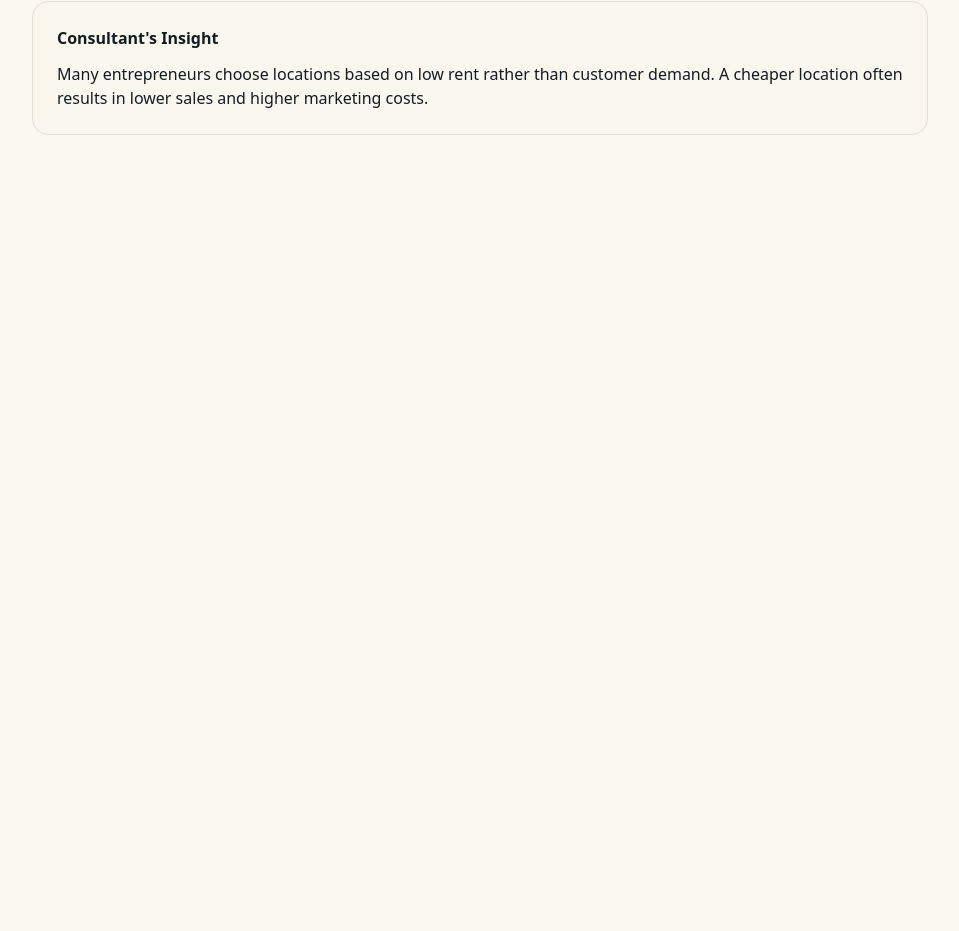
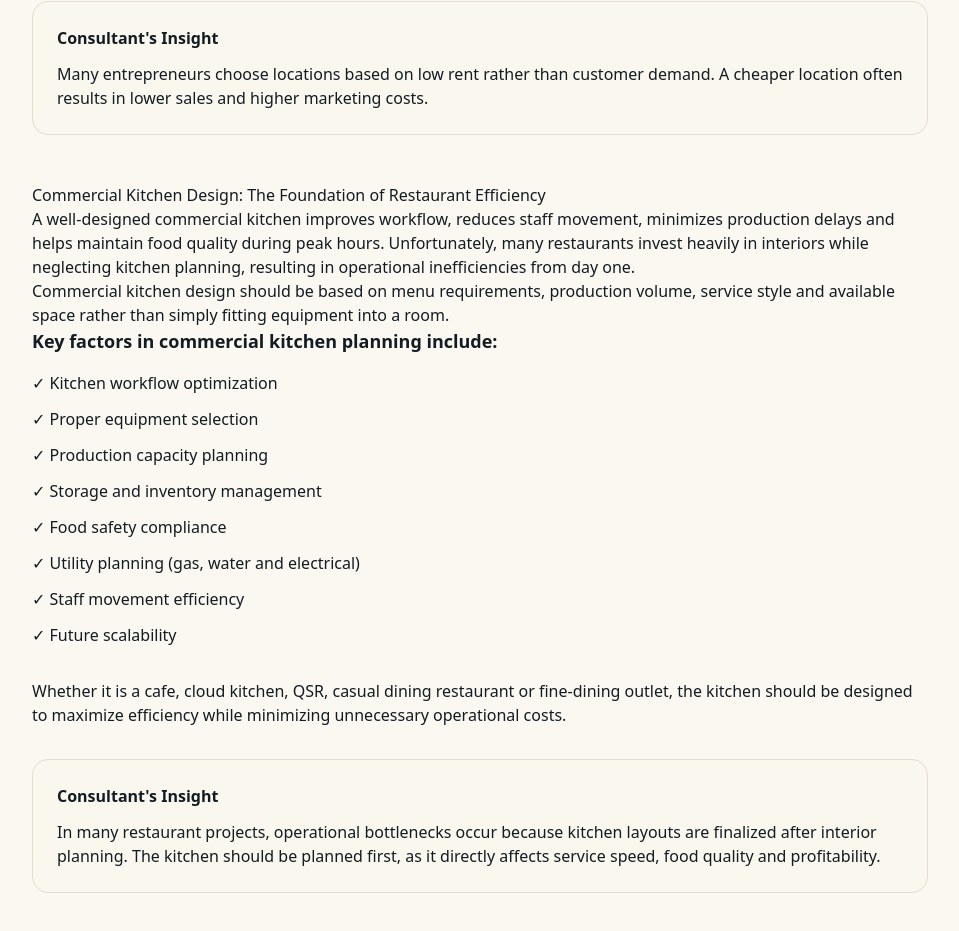
Before and after one commit to shreeshyamkitchenconsultancy-png/shree-shyam-kitchen-consultancy, a Next.js app: page /blog/restaurant-consultant-jaipur-guide in a window 1280 px wide. Shown: the part 2577-3508 px from the top of the page, without its empty margins (160-1119 px from the left). Before the commit the page ends 2840 px from the top, so only its background shows below. Built offline with nearby package versions, Linux system fonts and the light colour scheme; a web font is replaced by a local one.

Commit message:
added  to blog

```diff
--- a/app/blog/restaurant-consultant-jaipur-guide/page.tsx
+++ b/app/blog/restaurant-consultant-jaipur-guide/page.tsx
@@ -149,6 +149,53 @@ export default function ArticlePage() {
     </p>
   </div>
 </section>
+<section className="prose prose-lg max-w-none mt-12">
+  <h2>Commercial Kitchen Design: The Foundation of Restaurant Efficiency</h2>
+
+  <p>
+    A well-designed commercial kitchen improves workflow, reduces staff movement,
+    minimizes production delays and helps maintain food quality during peak hours.
+    Unfortunately, many restaurants invest heavily in interiors while neglecting
+    kitchen planning, resulting in operational inefficiencies from day one.
+  </p>
+
+  <p>
+    Commercial kitchen design should be based on menu requirements, production
+    volume, service style and available space rather than simply fitting equipment
+    into a room.
+  </p>
+
+  <p className="font-semibold text-lg">
+    Key factors in commercial kitchen planning include:
+  </p>
+
+  <ul className="space-y-3 mt-4 mb-8">
+    <li>✓ Kitchen workflow optimization</li>
+    <li>✓ Proper equipment selection</li>
+    <li>✓ Production capacity planning</li>
+    <li>✓ Storage and inventory management</li>
+    <li>✓ Food safety compliance</li>
+    <li>✓ Utility planning (gas, water and electrical)</li>
+    <li>✓ Staff movement efficiency</li>
+    <li>✓ Future scalability</li>
+  </ul>
+
+  <p>
+    Whether it is a cafe, cloud kitchen, QSR, casual dining restaurant or
+    fine-dining outlet, the kitchen should be designed to maximize efficiency
+    while minimizing unnecessary operational costs.
+  </p>
+
+  <div className="rounded-xl border p-6 my-8 bg-muted/20">
+    <h3 className="font-bold mb-3">Consultant's Insight</h3>
+
+    <p>
+      In many restaurant projects, operational bottlenecks occur because kitchen
+      layouts are finalized after interior planning. The kitchen should be planned
+      first, as it directly affects service speed, food quality and profitability.
+    </p>
+  </div>
+</section>
 
 </div>
 </main>
```
